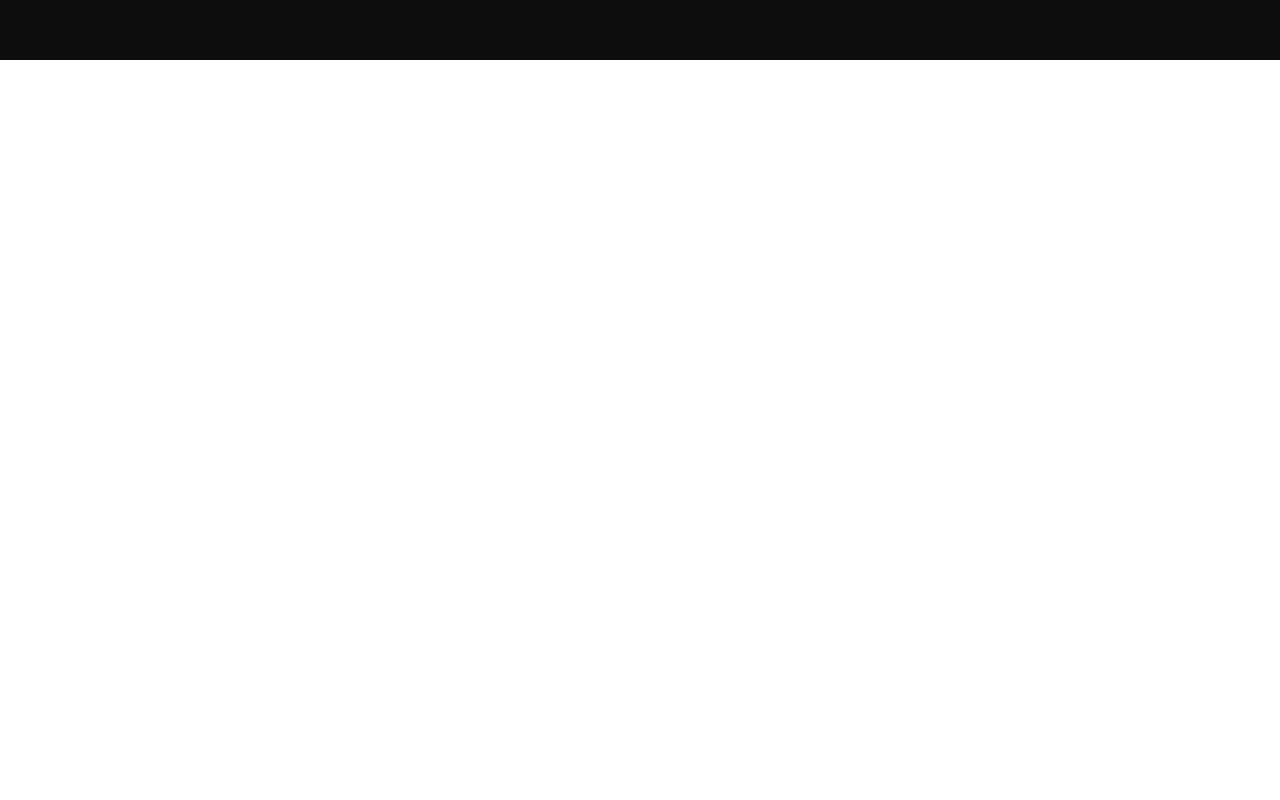
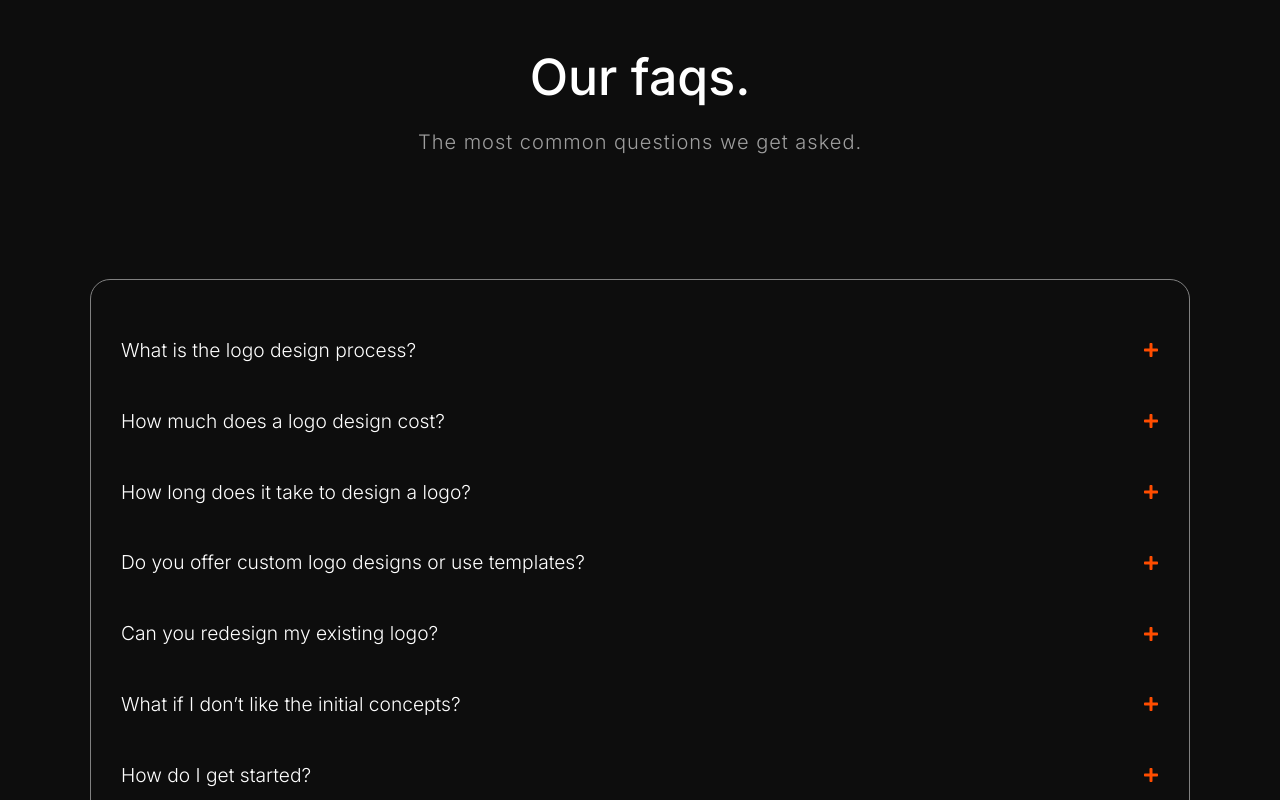
Before and after one commit to divyashrma18/Landing-Page, a React (Vite) app in the folder Landing/: page / in a window 1280 px wide. Shown: the part 6740-7540 px from the top of the page. Before the commit the page ends 6800 px from the top, so only its background shows below. Built offline with nearby package versions, Linux system fonts and the light colour scheme.

Commit message:
complete section8 and seven

```diff
--- a/Landing/src/App.jsx
+++ b/Landing/src/App.jsx
@@ -7,6 +7,7 @@ import Section4 from './components/Section4'
 import Section5 from './components/Section5'
 import Section6 from './components/Section6'
 import Section7 from './components/Section7'
+import Section8 from './components/Section8'
 
 function App() {
 
@@ -20,6 +21,7 @@ function App() {
     <Section5 />
     <Section6 />
     <Section7 />
+    <Section8 />
     </>
   )
 }
--- a/Landing/src/components/Section7.css
+++ b/Landing/src/components/Section7.css
@@ -1,6 +1,6 @@
 .section7{
     width: 100%;
-    height: 1100px;
+    height: 1000px;
     background-color: #0D0D0D;
     padding-top: 80px;
 
--- a/Landing/src/components/Section7.jsx
+++ b/Landing/src/components/Section7.jsx
@@ -3,12 +3,12 @@ import './Section7.css';
 import { motion, useInView } from 'framer-motion';
 
 const teamData = [
-  { id: 1, name: 'Jane Doe', position: 'Lead Designer', img: './images/section7-1.avif' },
-  { id: 2, name: 'John Smith', position: 'Developer', img: './images/section7-2.avif' },
-  { id: 3, name: 'Alice Johnson', position: 'Marketing Head', img: './images/section7-3.avif' },
-  { id: 4, name: 'Bob Brown', position: 'Product Manager', img: './images/section7-4.webp' },
-  { id: 5, name: 'Eva Green', position: 'UX Designer', img: './images/section7-5.avif' },
-  { id: 6, name: 'Mark Black', position: 'QA Engineer', img: './images/section7-6.avif' },
+  { id: 1, name: 'Jane Doe', position: 'Lead Designer', img: './images/section7-1.avif', twitter: 'https://twitter.com/janedoe' },
+  { id: 2, name: 'John Smith', position: 'Developer', img: './images/section7-2.avif', twitter: 'https://twitter.com/johnsmith' },
+  { id: 3, name: 'Alice Johnson', position: 'Marketing Head', img: './images/section7-3.avif', twitter: 'https://twitter.com/alicejohnson' },
+  { id: 4, name: 'Bob Brown', position: 'Product Manager', img: './images/section7-4.webp', twitter: 'https://twitter.com/bobbrown' },
+  { id: 5, name: 'Eva Green', position: 'UX Designer', img: './images/section7-5.avif', twitter: 'https://twitter.com/evagreen' },
+  { id: 6, name: 'Mark Black', position: 'QA Engineer', img: './images/section7-6.avif', twitter: 'https://twitter.com/markblack' },
 ];
 
 const Section7 = () => {
@@ -128,10 +128,13 @@ const Section7 = () => {
             }}
           >
             {getVisibleCards().map((team, idx) => (
-              <div
+              <a
                 key={team.id}
+                href={team.twitter}
+                target="_blank"
+                rel="noopener noreferrer"
                 className="team-image-wrapper"
-                style={{ width: `${cardWidth}px`, flexShrink: 0 }}
+                style={{ width: `${cardWidth}px`, flexShrink: 0, position: 'relative', cursor: 'pointer' }}
                 onMouseEnter={(e) => handleMouseEnter(e, idx)}
                 onMouseMove={handleMouseMove}
                 onMouseLeave={handleMouseLeave}
@@ -157,7 +160,8 @@ const Section7 = () => {
                       left: btnPos.x,
                       pointerEvents: 'none',
                       transform: 'translate(-50%, -100%)',
-                      backgroundColor: '#FF520E',
+                      backgroundColor: ' rgba(255, 77, 0, 0.3)',
+                      border : '1px solid #ff4d00',
                       color: 'white',
                       padding: '6px 14px',
                       borderRadius: '20px',
@@ -172,7 +176,7 @@ const Section7 = () => {
                     View Profile
                   </motion.div>
                 )}
-              </div>
+              </a>
             ))}
           </motion.div>
         </div>
--- /dev/null
+++ b/Landing/src/components/Section8.css
@@ -0,0 +1,97 @@
+.section8{
+    width: 100%;
+    height: 1000px;
+    background-color: #0D0D0D;
+    padding-top: 80px;
+
+}
+.section8-head{
+    display: flex;
+    flex-direction: column;
+    gap: 10px;
+}
+.section8-head h1{
+    font-family: "Inter", sans-serif;
+    color: white;
+    font-size: 50px;
+    font-weight: 500;
+    text-align: center;
+}
+.section8-head p{
+    font-family: "Inter", sans-serif;
+    color: #FFFFFF99;
+    font-size: 20px;
+    font-weight: 300;
+    text-align: center;
+    line-height: 34px;
+    letter-spacing: 1px;
+}
+.faq {
+ border: 1px solid gray;
+ border-radius: 20px;
+    max-width: 1100px;
+    height: 640px;
+    margin: 120px auto;
+    display: flex;
+    flex-direction: column;
+    gap: 10px;
+    padding: 40px 30px;
+position: relative;
+cursor: none;
+  }
+
+  .faq-item {
+    /* border-bottom: 1px solid #333; */
+
+    padding: 1rem 0;
+    cursor: pointer;
+  }
+
+  .faq-question {
+    font-family: "Inter", sans-serif;
+    color: white;
+    font-size: 30px;
+    font-weight: 300;
+    display: flex;
+    justify-content: space-between;
+    align-items: center;
+    font-size: 1.2rem;
+  }
+
+  .faq-icon {
+    color: #ff4d00; /* orange like in your screenshot */
+    font-size: 1rem;
+  }
+
+  .faq-answer {
+    overflow: hidden;
+    padding-top: 0.5rem;
+  }
+
+  .faq-answer p {
+    color: #aaa;
+    font-size: 1rem;
+    line-height: 1.5;
+  }
+  .faq-answer {
+    overflow: hidden;
+  }
+
+
+  .faq-cursor-button {
+    position: absolute;
+    pointer-events: none;
+    transform: translate(-50%, -50%);
+    background-color: rgba(255, 77, 0, 0.3);
+        border: 1px solid #ff4d00;
+    color: #fff;
+    box-shadow: 0 4px 12px rgba(255, 77, 0, 0.4);
+    padding: 8px 16px;
+    border-radius: 999px;
+    font-size: 14px;
+    font-weight: 500;
+    z-index: 100;
+    white-space: nowrap;
+    transition: transform 0.2s ease;
+    will-change: transform, left, top;
+  }
--- /dev/null
+++ b/Landing/src/components/Section8.jsx
@@ -0,0 +1,134 @@
+import React, { useRef, useState, useEffect } from 'react';
+import './Section8.css';
+import { motion, AnimatePresence, useInView } from 'framer-motion';
+import { FaPlus, FaMinus } from 'react-icons/fa';
+
+const faqs = [
+  "What is the logo design process?",
+  "How much does a logo design cost?",
+  "How long does it take to design a logo?",
+  "Do you offer custom logo designs or use templates?",
+  "Can you redesign my existing logo?",
+  "What if I don’t like the initial concepts?",
+  "How do I get started?",
+  "What payment methods do you accept?"
+];
+
+const Section8 = () => {
+  const ref = useRef(null);
+  const faqRef = useRef(null);
+  const isInView = useInView(ref, { once: true, amount: 0.4 });
+  const [activeIndex, setActiveIndex] = useState(null);
+  const [targetPos, setTargetPos] = useState({ x: 0, y: 0 });
+  const [smoothPos, setSmoothPos] = useState({ x: 0, y: 0 });
+  const [isCursorInside, setIsCursorInside] = useState(false);
+
+  // Lerp animation for smooth cursor follow
+  useEffect(() => {
+    let animationFrame;
+
+    const animate = () => {
+      setSmoothPos((prev) => {
+        const dx = targetPos.x - prev.x;
+        const dy = targetPos.y - prev.y;
+        const speed = 0.1; // adjust for smoothness (lower = slower)
+        return {
+          x: prev.x + dx * speed,
+          y: prev.y + dy * speed
+        };
+      });
+      animationFrame = requestAnimationFrame(animate);
+    };
+
+    animate();
+
+    return () => cancelAnimationFrame(animationFrame);
+  }, [targetPos]);
+
+  const toggleFAQ = (index) => {
+    setActiveIndex(activeIndex === index ? null : index);
+  };
+
+  const handleMouseMove = (e) => {
+    const bounds = faqRef.current.getBoundingClientRect();
+    setTargetPos({
+      x: e.clientX - bounds.left,
+      y: e.clientY - bounds.top
+    });
+  };
+
+  return (
+    <div className="section8" ref={ref}>
+      <div className="section8-head">
+        <motion.h1
+          initial={{ y: 50, opacity: 0 }}
+          animate={isInView ? { y: 0, opacity: 1 } : {}}
+          transition={{ duration: 0.6, ease: 'easeOut' }}
+        >
+          Our faqs.
+        </motion.h1>
+        <motion.p
+          initial={{ y: 50, opacity: 0 }}
+          animate={isInView ? { y: 0, opacity: 1 } : {}}
+          transition={{ duration: 0.6, delay: 0.2, ease: 'easeOut' }}
+        >
+          The most common questions we get asked.
+        </motion.p>
+      </div>
+
+      <div
+        className="faq"
+        ref={faqRef}
+        onMouseMove={handleMouseMove}
+        onMouseEnter={() => setIsCursorInside(true)}
+        onMouseLeave={() => setIsCursorInside(false)}
+      >
+        {isCursorInside && (
+          <div
+            className="faq-cursor-button"
+            style={{
+              left: `${smoothPos.x}px`,
+              top: `${smoothPos.y}px`
+            }}
+          >
+            Open
+          </div>
+        )}
+
+        {faqs.map((question, index) => (
+          <motion.div
+            key={index}
+            className="faq-item"
+            onClick={() => toggleFAQ(index)}
+            initial={{ y: 50, opacity: 0 }}
+            animate={isInView ? { y: 0, opacity: 1 } : {}}
+            transition={{ duration: 0.4, delay: 0.1 * index }}
+          >
+            <div className="faq-question">
+              <span>{question}</span>
+              <span className="faq-icon">
+                {activeIndex === index ? <FaMinus /> : <FaPlus />}
+              </span>
+            </div>
+            <AnimatePresence initial={false}>
+              {activeIndex === index && (
+                <motion.div
+                  className="faq-answer"
+                  initial={{ scaleY: 0, opacity: 0 }}
+                  animate={{ scaleY: 1, opacity: 1 }}
+                  exit={{ scaleY: 0, opacity: 0 }}
+                  transition={{ duration: 0.3, ease: 'easeInOut' }}
+                  style={{ transformOrigin: 'top' }}
+                >
+                  <p>This is a sample answer for: {question}</p>
+                </motion.div>
+              )}
+            </AnimatePresence>
+          </motion.div>
+        ))}
+      </div>
+    </div>
+  );
+};
+
+export default Section8;
```
Also changed, not shown: Landing/src/components/Section4.jsx (+21 -13 lines), 1 other file (tests, documents, lock files or other folders).
